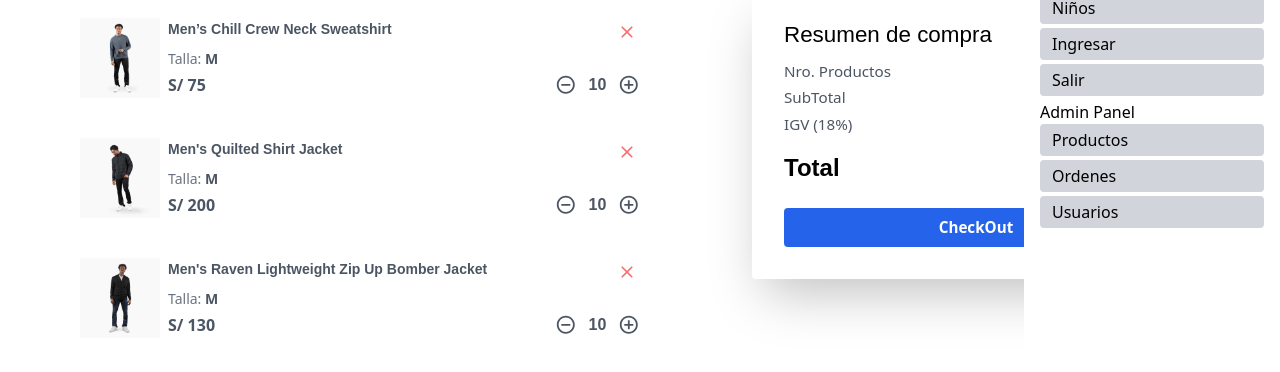
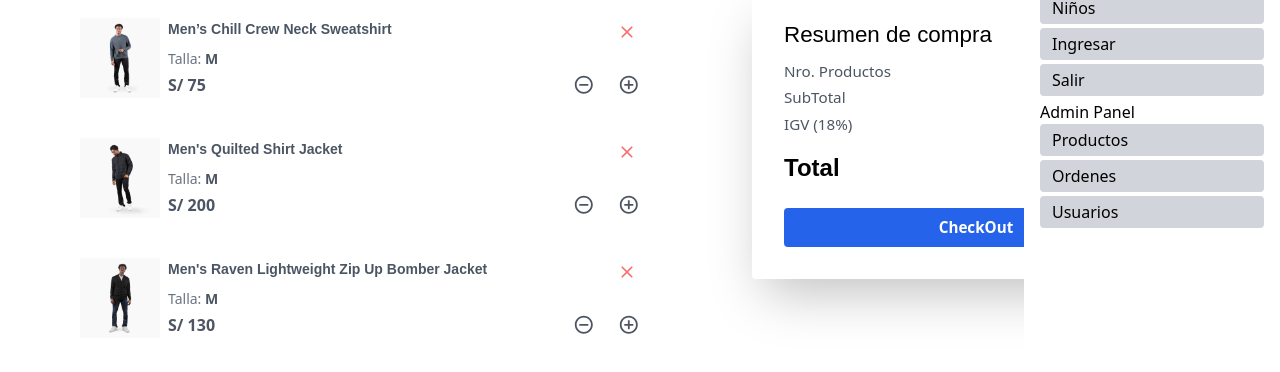
Before and after one commit to renatosoca/Hip-Market-Frontend, a Next.js app: page /cart in a window 1280 px wide. Shown: the part 226-598 px from the top of the page. Built offline with nearby package versions, Linux system fonts and the light colour scheme; a web font is replaced by a local one.

Commit message:
CartShop

```diff
--- a/components/ui/ItemQuantity.tsx
+++ b/components/ui/ItemQuantity.tsx
@@ -1,6 +1,13 @@
-import { MdOutlineAddCircleOutline, MdOutlineRemoveCircleOutline } from 'react-icons/md'
+import { FC } from 'react';
+import { MdOutlineAddCircleOutline, MdOutlineRemoveCircleOutline } from 'react-icons/md';
 
-export const ItemQuantity = () => {
+interface Props {
+  currentValue: number;
+  maxValue: number;
+  handleUpdateQuantity: (quantity: number) => void;
+}
+
+export const ItemQuantity: FC<Props> = ({ currentValue, maxValue, handleUpdateQuantity }) => {
   return (
     <div className='flex gap-2'>
       <button
@@ -9,7 +16,7 @@ export const ItemQuantity = () => {
         <MdOutlineRemoveCircleOutline className='text-[1.35rem]' />
       </button>
 
-      <span className='px-1 font-Jakarta font-semibold' >10</span>
+      <span className='px-1 font-Jakarta font-semibold' >{currentValue}</span>
 
       <button
         className='block rounded-full'
```
